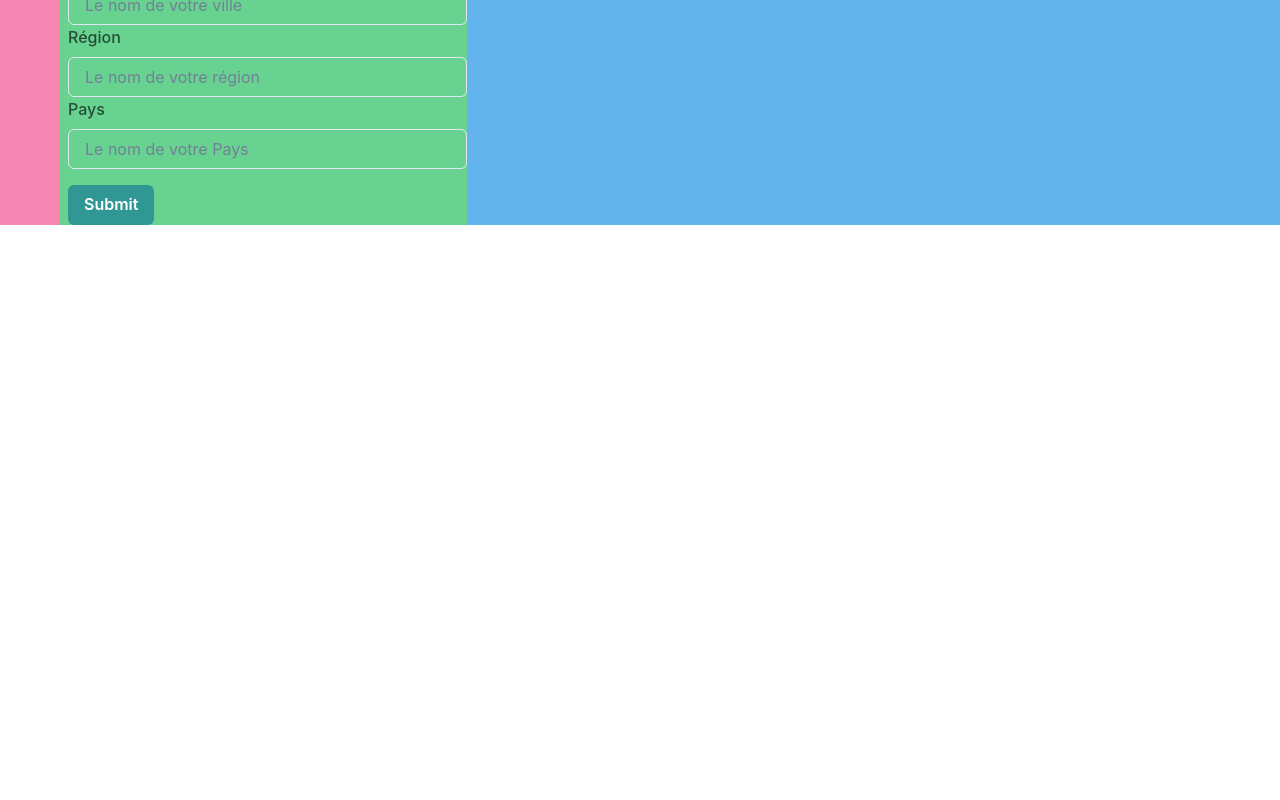
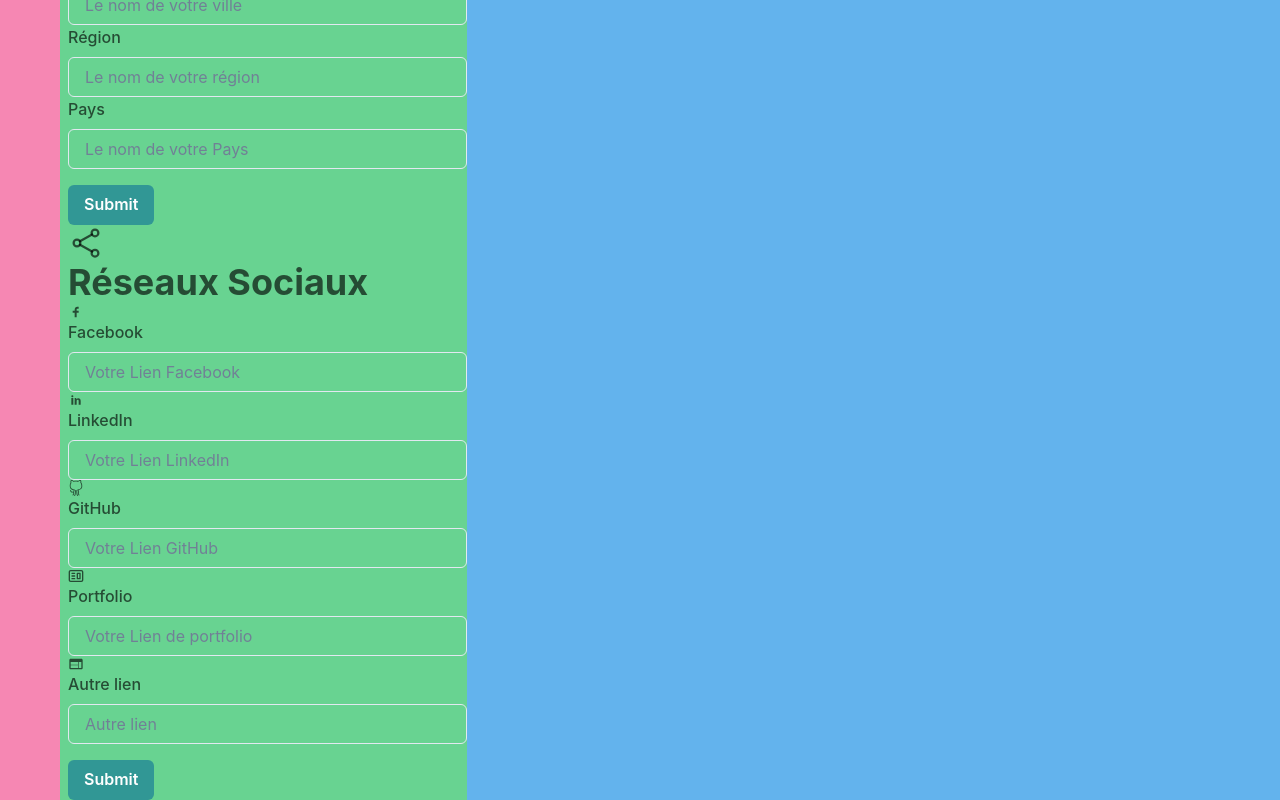
Before and after one commit to CleverCodeLabs/resume-it, a Next.js app in the folder apps/web/: page /resume/contact in a window 1280 px wide. Shown: the part 1207-2007 px from the top of the page. Before the commit the page ends 1432 px from the top, so only its background shows below. Built offline with nearby package versions, Linux system fonts and the light colour scheme.

Commit message:
feat: add NetworksForm

```diff
--- a/apps/web/components/nav/nav.tsx
+++ b/apps/web/components/nav/nav.tsx
@@ -1,6 +1,7 @@
 import { FC } from "react";
 import { RiContactsLine, RiProfileLine } from "react-icons/ri";
 import { GrMapLocation } from "react-icons/gr";
+import { IoShareSocialOutline } from "react-icons/io5";
 
 const Navbar: FC = () => {
   return (
@@ -14,6 +15,9 @@ const Navbar: FC = () => {
       <a>
         <GrMapLocation />
       </a>
+      <a>
+        <IoShareSocialOutline />
+      </a>
     </div>
   );
 };
--- /dev/null
+++ b/apps/web/components/networks/NetworksForm.tsx
@@ -0,0 +1,180 @@
+import { Controller, useForm } from "react-hook-form";
+
+import {
+  Button,
+  FormControl,
+  FormErrorMessage,
+  FormLabel,
+  Heading,
+  Input,
+} from "@chakra-ui/react";
+import React from "react";
+import { IoShareSocialOutline } from "react-icons/io5";
+import { TiSocialFacebook, TiSocialLinkedin } from "react-icons/ti";
+import { SlSocialGithub } from "react-icons/sl";
+import { CgWebsite } from "react-icons/cg";
+import { MdWeb } from "react-icons/md";
+
+interface NetworksFormInput {
+  facebook: string;
+  linkedIn: string;
+  gitHub: string;
+  portfolio: string;
+  other: string;
+}
+
+export default function NetworksForm() {
+  const {
+    control,
+    handleSubmit,
+    formState: { isSubmitting },
+  } = useForm<NetworksFormInput>({
+    defaultValues: {
+      facebook: "",
+      linkedIn: "",
+      gitHub: "",
+      portfolio: "",
+      other: "",
+    },
+  });
+
+  function onSubmit(values: any): Promise<void> {
+    return new Promise((resolve) => {
+      setTimeout(() => {
+        alert(JSON.stringify(values, null, 2));
+        resolve();
+      }, 3000);
+    });
+  }
+
+  return (
+    <form onSubmit={handleSubmit(onSubmit)}>
+      <Heading as="h2" size="xl">
+        <IoShareSocialOutline />
+        Réseaux Sociaux
+      </Heading>
+      <Controller
+        name="facebook"
+        control={control}
+        rules={{
+          minLength: { value: 4, message: "Minimum length should be 4" },
+        }}
+        render={({ field: { onChange, onBlur, value, ref }, fieldState }) => (
+          <FormControl isInvalid={fieldState.invalid}>
+            <FormLabel htmlFor="facebook">
+              <TiSocialFacebook />
+              Facebook
+            </FormLabel>
+            <Input
+              id="facebook"
+              placeholder="Votre Lien Facebook"
+              {...{ onChange, onBlur, value, ref }}
+            />
+            <FormErrorMessage>
+              {fieldState.error && fieldState.error.message}
+            </FormErrorMessage>
+          </FormControl>
+        )}
+      />
+
+      <Controller
+        name="linkedIn"
+        control={control}
+        rules={{
+          minLength: { value: 4, message: "Minimum length should be 4" },
+        }}
+        render={({ field: { onChange, onBlur, value, ref }, fieldState }) => (
+          <FormControl isInvalid={fieldState.invalid}>
+            <FormLabel htmlFor="linkedIn">
+              <TiSocialLinkedin />
+              LinkedIn
+            </FormLabel>
+            <Input
+              id="linkedIn"
+              placeholder="Votre Lien LinkedIn"
+              {...{ onChange, onBlur, value, ref }}
+            />
+            <FormErrorMessage>
+              {fieldState.error && fieldState.error.message}
+            </FormErrorMessage>
+          </FormControl>
+        )}
+      />
+
+      <Controller
+        name="gitHub"
+        control={control}
+        rules={{
+          minLength: { value: 4, message: "Minimum length should be 4" },
+        }}
+        render={({ field: { onChange, onBlur, value, ref }, fieldState }) => (
+          <FormControl isInvalid={fieldState.invalid}>
+            <FormLabel htmlFor="gitHub">
+              <SlSocialGithub />
+              GitHub
+            </FormLabel>
+            <Input
+              id="gitHub"
+              placeholder="Votre Lien GitHub"
+              {...{ onChange, onBlur, value, ref }}
+            />
+            <FormErrorMessage>
+              {fieldState.error && fieldState.error.message}
+            </FormErrorMessage>
+          </FormControl>
+        )}
+      />
+
+      <Controller
+        name="portfolio"
+        control={control}
+        rules={{
+          minLength: { value: 4, message: "Minimum length should be 4" },
+        }}
+        render={({ field: { onChange, onBlur, value, ref }, fieldState }) => (
+          <FormControl isInvalid={fieldState.invalid}>
+            <FormLabel htmlFor="portfolio">
+              <CgWebsite />
+              Portfolio
+            </FormLabel>
+            <Input
+              id="portfolio"
+              placeholder="Votre Lien de portfolio"
+              {...{ onChange, onBlur, value, ref }}
+            />
+            <FormErrorMessage>
+              {fieldState.error && fieldState.error.message}
+            </FormErrorMessage>
+          </FormControl>
+        )}
+      />
+      <Controller
+        name="other"
+        control={control}
+        rules={{
+          minLength: { value: 4, message: "Minimum length should be 4" },
+        }}
+        render={({ field: { onChange, onBlur, value, ref }, fieldState }) => (
+          <FormControl isInvalid={fieldState.invalid}>
+            <FormLabel htmlFor="other">
+              <MdWeb />
+              Autre lien
+            </FormLabel>
+            <Input
+              id="other"
+              placeholder="Autre lien"
+              {...{ onChange, onBlur, value, ref }}
+            />
+            <FormErrorMessage>
+              {fieldState.error && fieldState.error.message}
+            </FormErrorMessage>
+          </FormControl>
+        )}
+      />
+
+      <Button mt={4} colorScheme="teal" isLoading={isSubmitting} type="submit">
+        Submit
+      </Button>
+    </form>
+  );
+}
--- a/apps/web/pages/resume/contact.tsx
+++ b/apps/web/pages/resume/contact.tsx
@@ -5,6 +5,7 @@ import { NextPageWithLayout } from "../_app";
 import ContactForm from "../../components/contact/ContactForm";
 import ProfileForm from "../../components/profile/ProfileForm";
 import LocationForm from "../../components/location/LocationForm";
+import NetworksForm from "../../components/networks/NetworksForm";
 
 const Contact: NextPageWithLayout = () => {
   return (
@@ -12,6 +13,7 @@ const Contact: NextPageWithLayout = () => {
       <ContactForm />
       <ProfileForm />
       <LocationForm />
+      <NetworksForm />
     </div>
   );
 };
```
